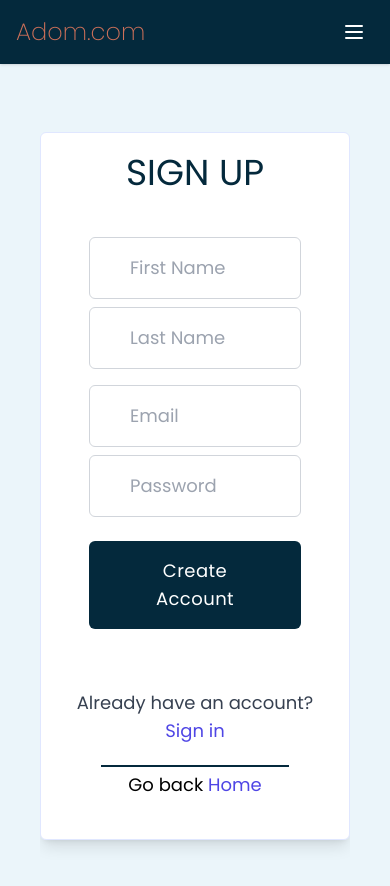
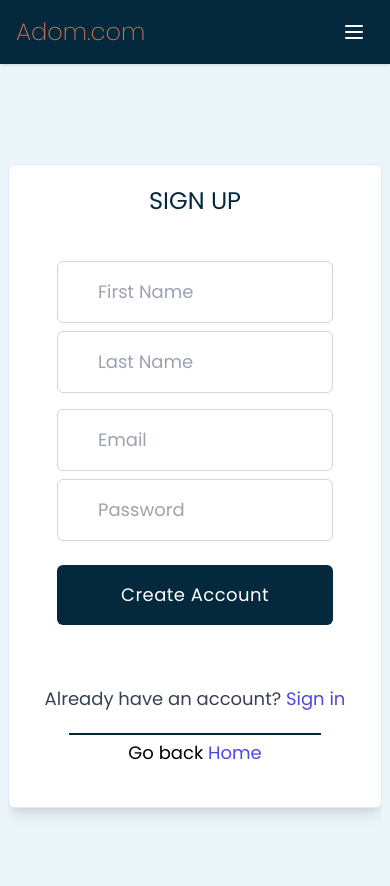
Before and after one commit to Clifftech123/react-ecommerce_website, a React (Create React App) app: page /signup in a window 390 px wide. Shown: the top 886 px of the page. Built offline with nearby package versions, Linux system fonts and the light colour scheme.

Commit message:
I changed the view on small devices

```diff
--- a/src/Components/Account/Singnup.jsx
+++ b/src/Components/Account/Singnup.jsx
@@ -5,9 +5,9 @@ const Signup = () => {
 	const Navigate = useNavigate();
 	return (
 		<>
-			<div className="relative mx-10 md:mx-0 flex flex-col justify-center min-h-screen overflow-hidden">
-				<div className=" w-full shadow-lg md:w-screen p-5 m-auto  border border-indigo-100  bg-white rounded-md lg:max-w-xl">
-					<h1 className="text-4xl font-Poppins text-center text-NavbarBgColor  uppercase decoration-wavy">
+			<div className="relative mx-2 md:mx-0 flex flex-col justify-center min-h-screen     overflow-hidden">
+				<div className=" w-full  shadow-lg md:w-screen p-5 m-auto  border border-indigo-100  bg-white rounded-md lg:max-w-xl">
+					<h1 className="md:text-4xl text-2xl font-Poppins text-center text-NavbarBgColor  uppercase decoration-wavy">
 						Sign UP
 					</h1>
 					{/* FORM */}
```
